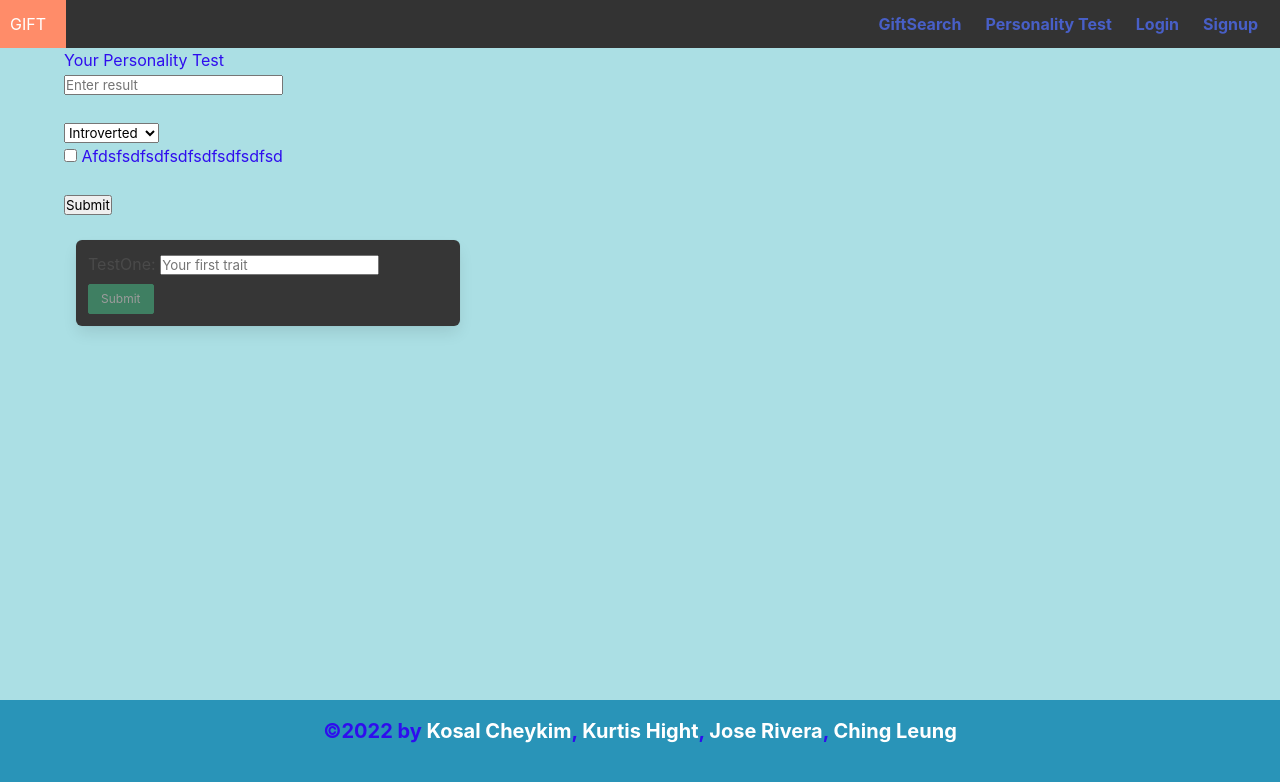
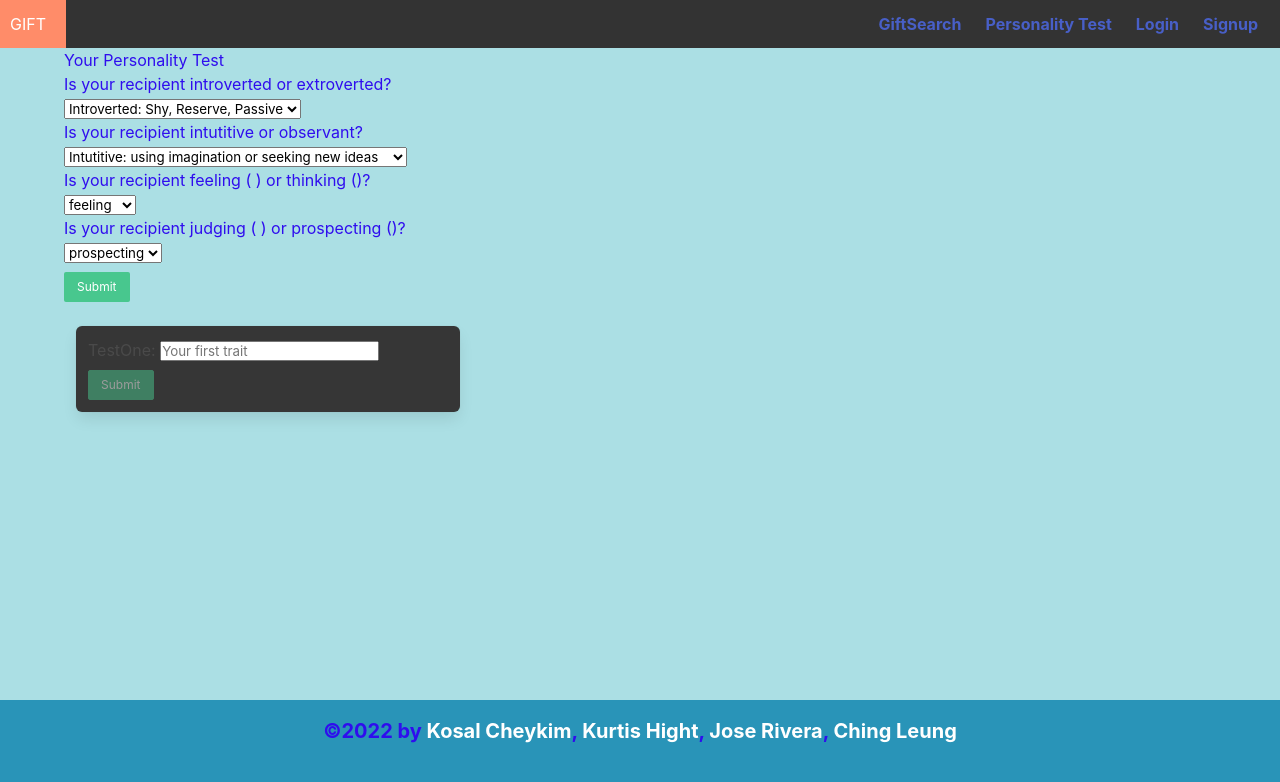
Before and after one commit to jrera1796/GIFT, a React (Create React App) app in the folder client/: page /test in a window 1280 px wide. Shown: the top 782 px of the page. Built offline with nearby package versions, Linux system fonts and the light colour scheme.

Commit message:
resolving merge conflict

```diff
--- a/client/src/pages/PersonalityTest.js
+++ b/client/src/pages/PersonalityTest.js
@@ -6,6 +6,7 @@ import 'bulma/css/bulma.css';
 
 
 export default function PersonalityTest() {
+
 	const [userFormData, setUserFormData] = useState({
 		traitOne: '', traitTwo: '', traitThree: '', traiFour: ''
 	}); //init state form
@@ -31,14 +32,16 @@ export default function PersonalityTest() {
 		}
 	}
 
-	const [name, setName] = useState('');
-	const [traits, setTraits] = useState('');
-	const [blah, setBlah] = useState(false);
+
+	const [traitOne, setTraitOne] = useState('');
+	const [traitTwo, setTraitTwo] = useState('');
+	const [traitThree, setTraitThree] = useState('');
+	const [traitFour, setTraitFour] = useState('');
 
 	function testResult(e)
 	{
 		e.preventDefault()
-		console.warn("all data", name, traits, blah)
+		console.warn("all data", traitOne, traitTwo, traitThree, traitFour)
 	}
 
 
@@ -47,13 +50,41 @@ export default function PersonalityTest() {
 		<>
 			<h1>Your Personality Test</h1>
 			<form onSubmit={testResult}>
-				<input type="text" placeholder='Enter result' onChange={(e) => setName(e.target.value)}/> <br /> < br />
-				<select onChange={(e) => setTraits(e.target.value)}>
-					<option>Introverted</option>
-					<option>Extroverted</option>
+				<p>Is your recipient introverted or extroverted?</p>
+				<select onChange={(e) => setTraitOne(e.target.value)}>
+					<option>Introverted: Shy, Reserve, Passive</option>
+					<option>Extroverted: Social, Outgoing </option>
 				</select> <br />
-				<input type="checkbox" onChange={(e) => setBlah(e.target.checked)}/> <span> Afdsfsdfsdfsdfsdfsdfsdfsd</span> <br /> <br />
-				<button type="submit ">Submit</button>
+
+				<p>Is your recipient intutitive or observant?</p>
+				<select onChange={(e) => setTraitTwo(e.target.value)}>
+					<option>Intutitive: using imagination or seeking new ideas</option>
+					<option>observant: in touch with present, the here and now</option>
+				</select> <br />
+
+				<p>Is your recipient feeling ( ) or thinking ()?</p>
+				<select onChange={(e) => setTraitThree(e.target.value)}>
+					<option>feeling</option>
+					<option>thinking</option>
+				</select> <br />
+
+				<p>Is your recipient judging ( ) or prospecting ()?</p>
+				<select onChange={(e) => setTraitFour(e.target.value)}>
+					<option>prospecting</option>
+					<option>judging</option>
+				</select> <br />
+
+
+
+				{/* <input type="checkbox" onChange={(e) => setBlah(e.target.checked)}/> <span> Afdsfsdfsdfsdfsdfsdfsdfsd</span> <br /> <br /> */}
+				{/* <button type="submit ">Submit</button> */}
+				<Button
+						className='button is-small is-success mt-2'
+						// disabled={!(userFormData.username && userFormData.email && userFormData.password)}
+						type='submit'
+						variant='success'>
+						Submit
+					</Button>
 			</form>
 
 			{/* This is needed for the validation functionality above */}
```
